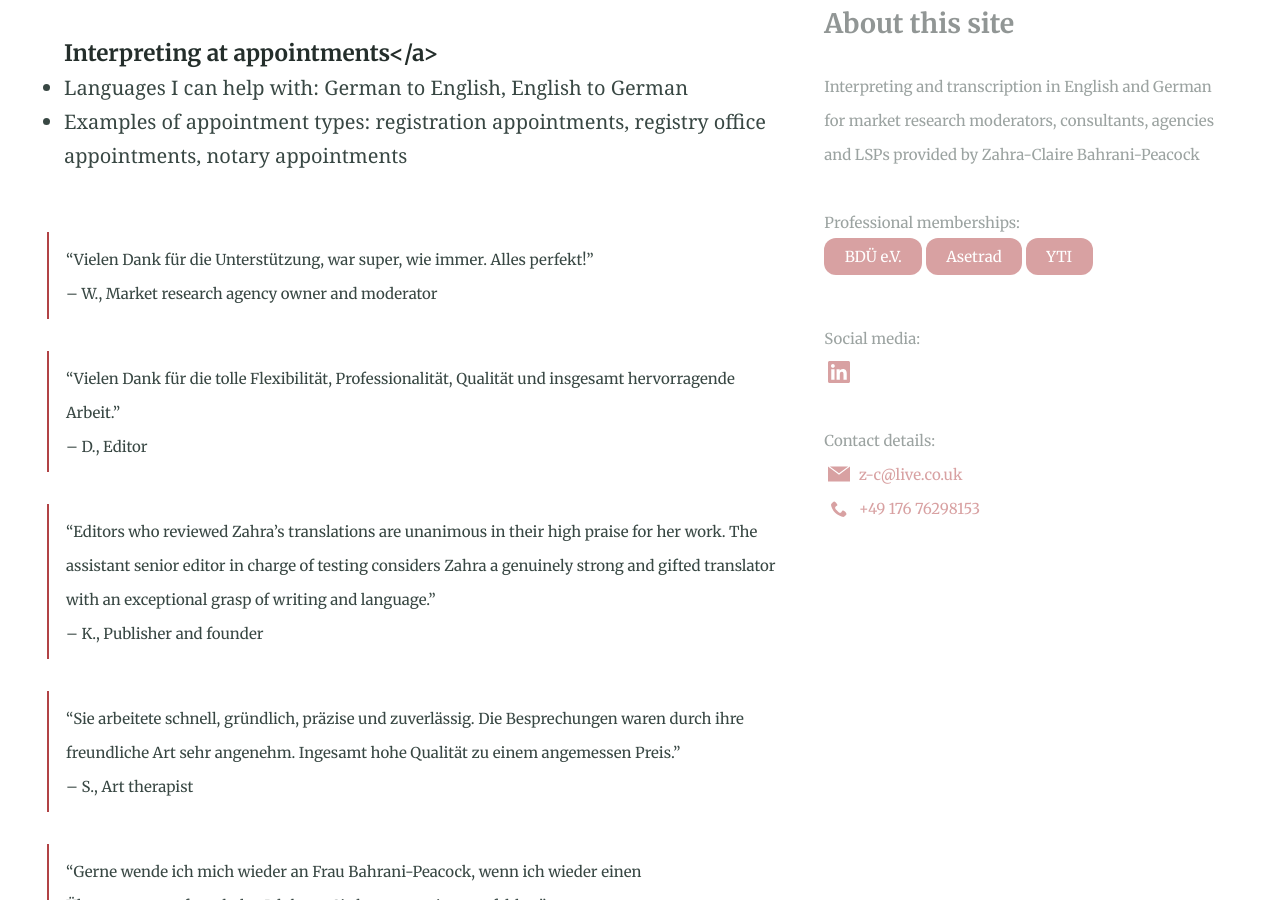
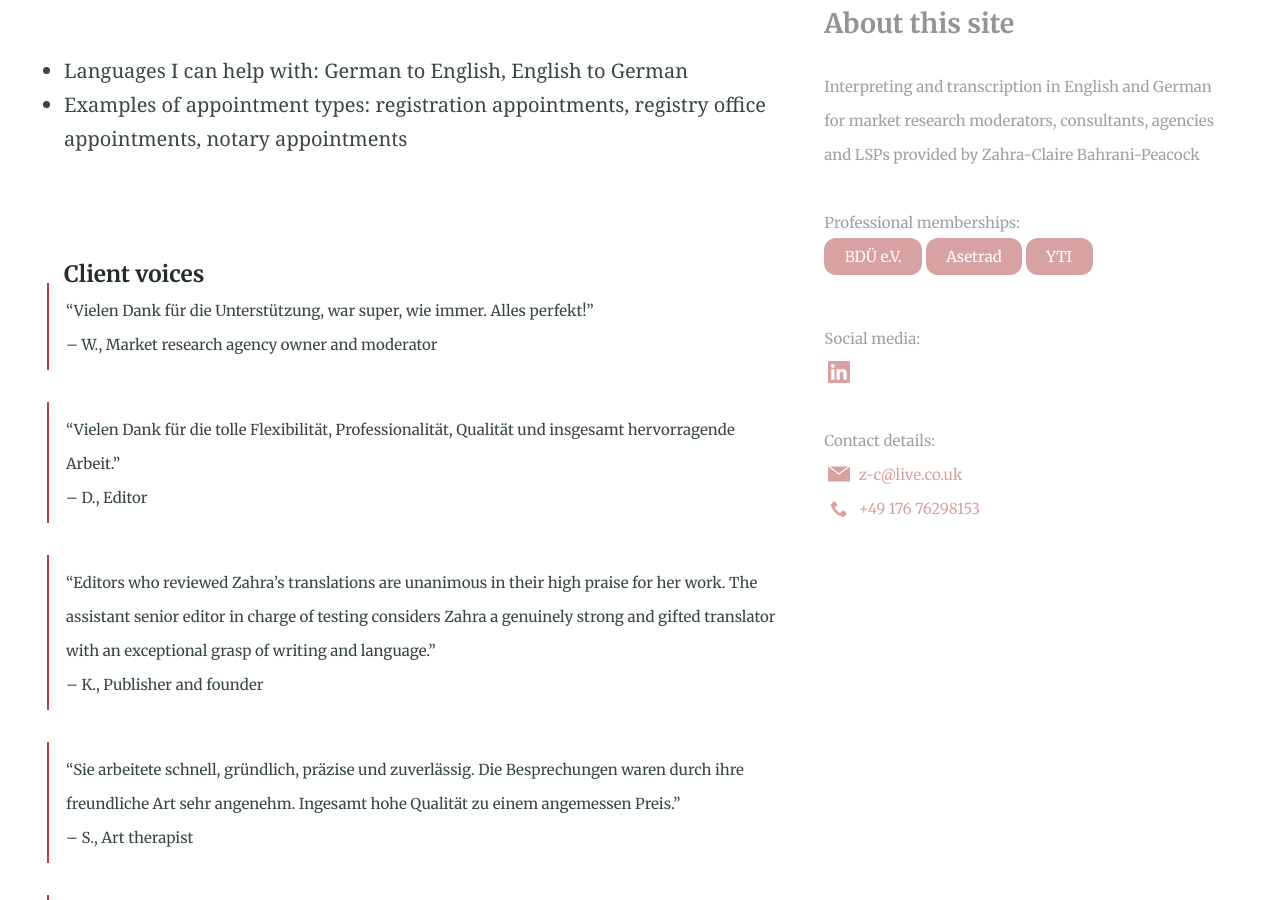
Before and after one commit to Website-2/certified.zbp-language-services.github.io, a Jekyll site: the page built from services.md, in a window 1280 px wide and 900 px high, scrolled down 1120 px. Built offline with Jekyll 4.4.1, drawn with Linux system fonts in a browser that asks for light colours; some of the changed text lies outside the part shown.

Commit message:
Text update

```diff
--- a/services.md
+++ b/services.md
@@ -9,20 +9,19 @@ aside: true
 
 <br>
 <h5>Document translation</h5>
+<br>
 * Languages I can help with: German to English, English to German
 * Examples of document types: personal documents for wedding ceremonies, visa and passport applications, etc., such as birth certificates, certificates of no impediment,  marriage certificates, passports, driver's licences, educational certificates
 <br>
 * Need a certified interpreter? No problem either, I can help with visits to the registry office, bilingual wedding days, notary appointments, and general registration appointments, even if they're last minute
+<br><br><br>
+<h5>Interpreting at appointments</h5>
 <br>
-<br><br>
-<br><br>
-
-><br>
-<h5>Interpreting at appointments</a></h5>
 * Languages I can help with: German to English, English to German
 * Examples of appointment types: registration appointments, registry office appointments, notary appointments
-<br><br>
+<br><br><br>
 
+<h5>Client voices</h5>
 ><small>"Vielen Dank für die Unterstützung, war super, wie immer. Alles perfekt!"<br>
 – W., Market research agency owner and moderator</small>
 
@@ -38,5 +37,4 @@ aside: true
 ><small>"Gerne wende ich mich wieder an Frau Bahrani-Peacock, wenn ich wieder einen Übersetzungsauftrag habe. Ich kann Sie bestens weiterempfehlen."<br>
 – J., Yoga teacher</small>
 
-<br><br>
-<small>Other language services provided: proofreading and quality assurance, marketing translation, academic translation and editing, [certified translation and interpreting](/services/certified-translation-interpreting/ "certified translation and interpreting")</small>
+<br>
```
Also changed, not shown: about.md (+2 -0 lines).
